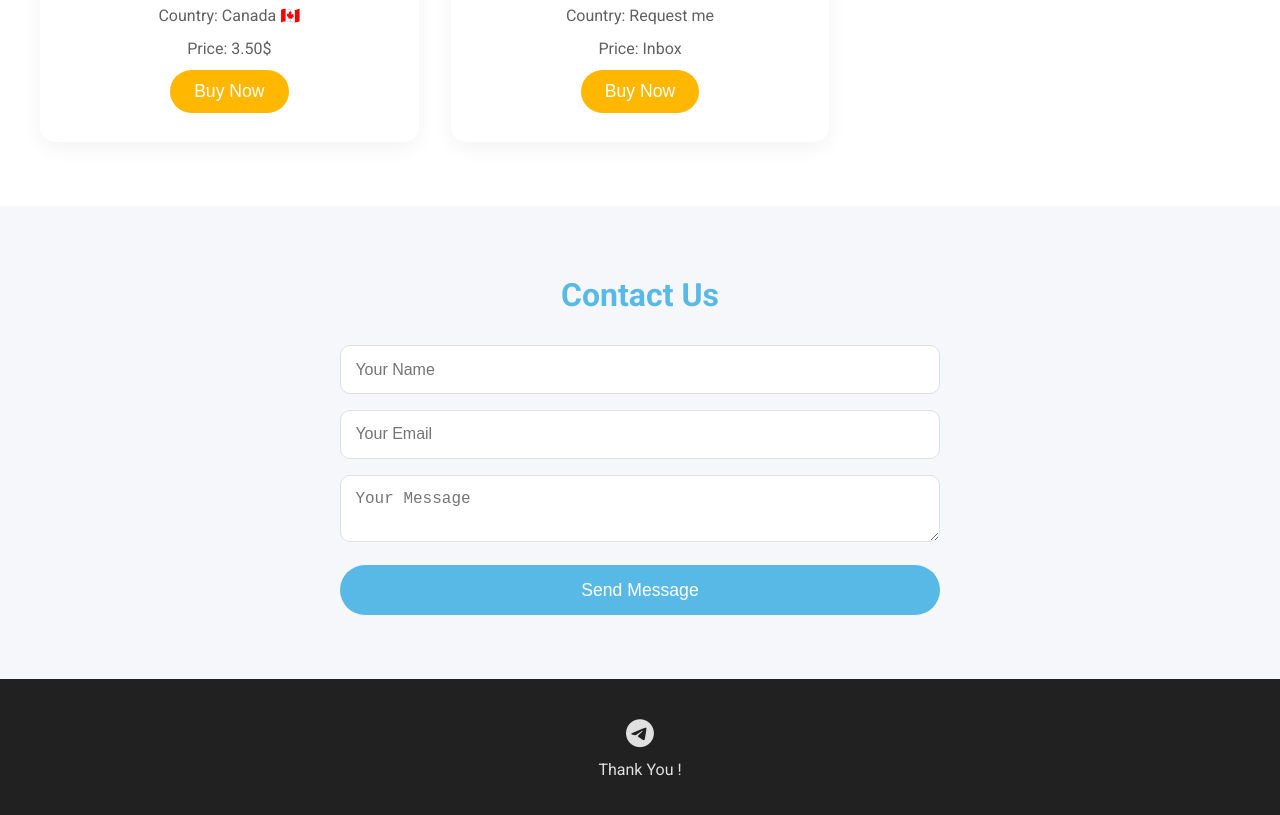
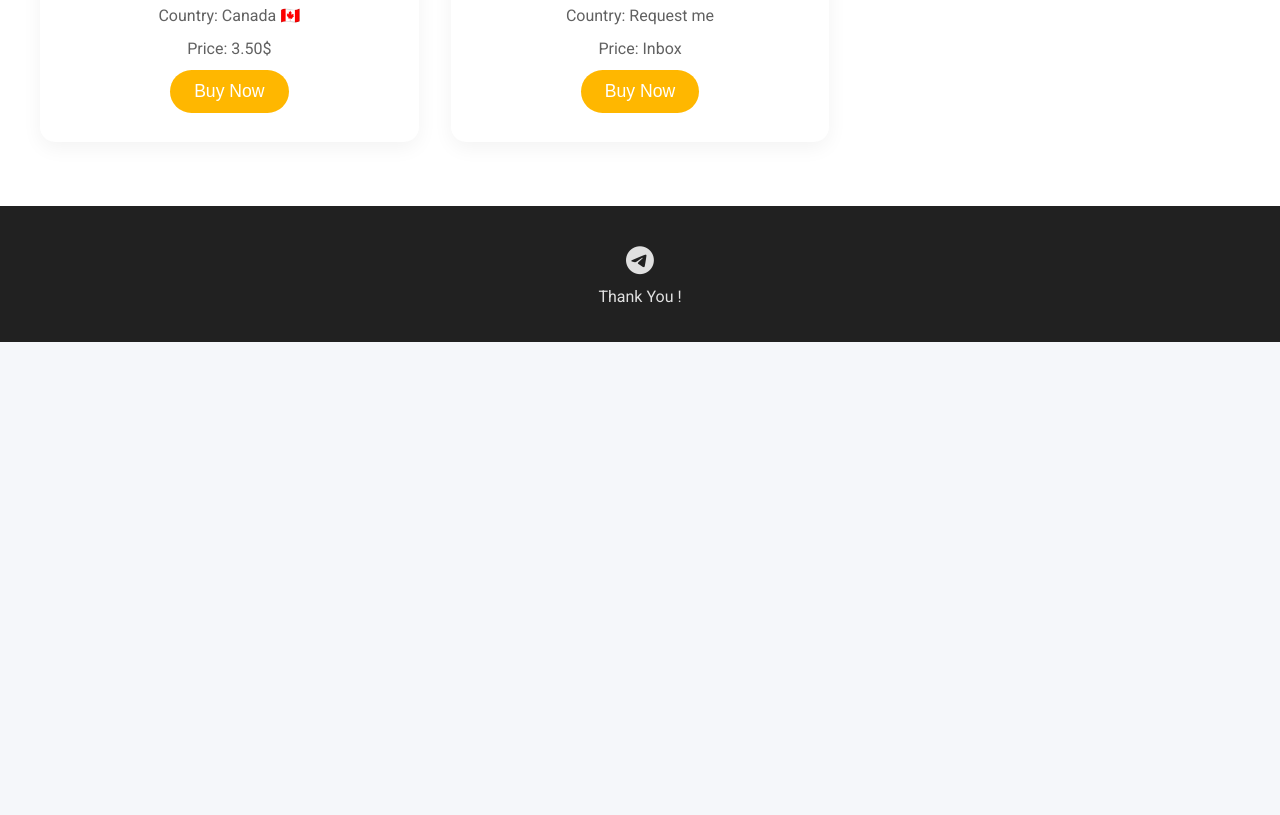
Before and after one commit to sterming-cell/my-sterming, a plain HTML site: page index.html in a window 1280 px wide. Shown: the part 1986-2801 px from the top of the page. After the commit the page ends 2328 px from the top, so only its background shows below. Drawn offline with Linux system fonts and the light colour scheme.

Commit message:
index.html

```diff
--- a/index.html
+++ b/index.html
@@ -87,15 +87,7 @@
 
 
 <!-- Contact Section -->
-<section class="contact" id="contact">
-<h2>Contact Us</h2>
-<form id="contact-form">
-<input id="name" name="name" placeholder="Your Name" required="" type="text"/>
-<input id="email" name="email" placeholder="Your Email" required="" type="email"/>
-<textarea id="message" name="message" placeholder="Your Message" required=""></textarea>
-<button type="submit">Send Message</button>
-</form>
-</section>
+
 <!-- Footer -->
 <footer>
 <div class="social-links">
```
